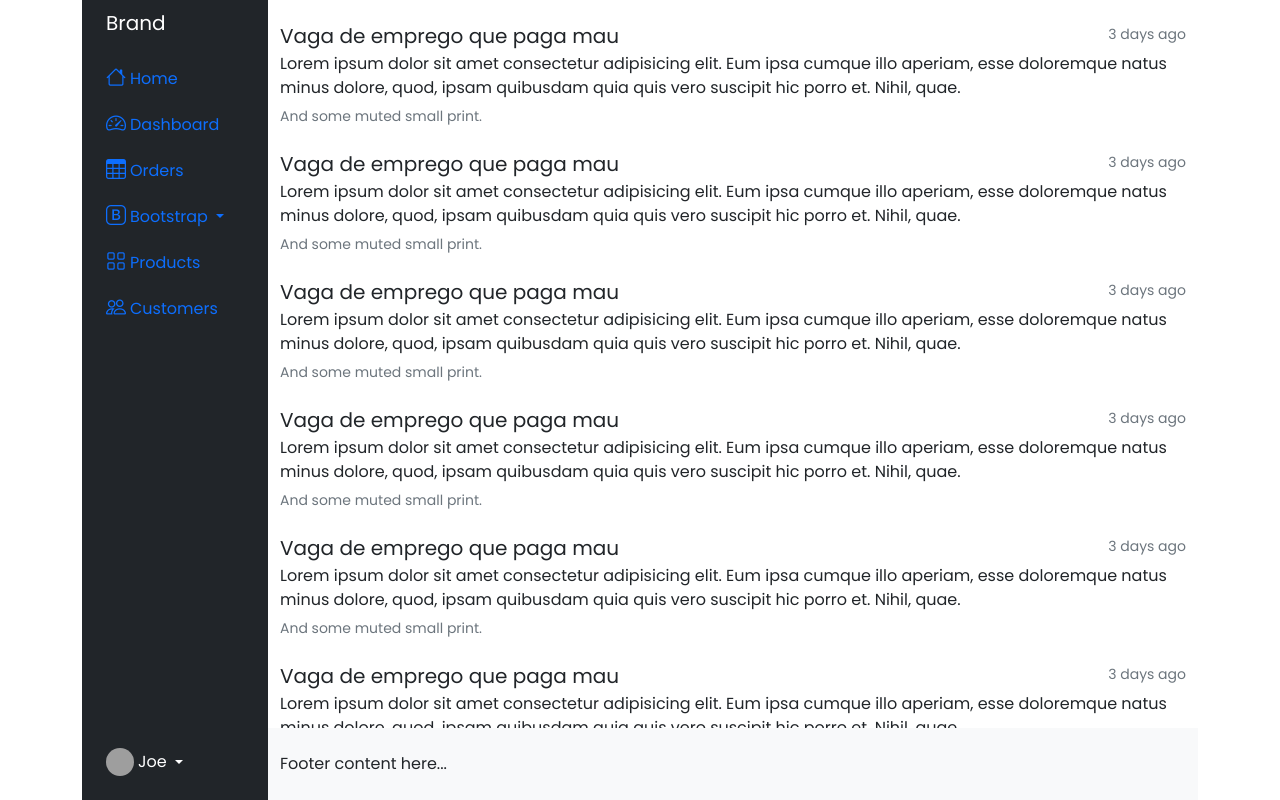
After one commit to Adriel21/projeto_back_end, a PHP site: page /perfil.php in a window 1280 px wide. The commit adds this page. Run offline with PHP 8.4, Linux system fonts and the light colour scheme; some libraries are stand-ins or nearby versions; grey boxes are pictures that could not be loaded.

Commit message:
Criado a página perfil.php(futuro feed de oportunidades)
essa página será exibidas

```diff
--- a/css/estilo.css
+++ b/css/estilo.css
@@ -93,3 +93,10 @@ article, .btn-saibamais {
 
 
 /* Footer Configurações final */
+
+
+@media (min-width: 576px) {
+    .h-sm-100 {
+        height: 100%;
+    }
+}
--- /dev/null
+++ b/perfil.php
@@ -0,0 +1,137 @@
+<?php
+use Projeto\Usuario;
+
+
+ require_once './inc/cabecalho-cadastro.php'; ?>
+
+<div class="container">
+
+<div class="container-fluid overflow-hidden">
+    <div class="row vh-100 overflow-auto">
+        <div class="col-12 col-sm-3 col-xl-2 px-sm-2 px-0 bg-dark d-flex sticky-top">
+            <div class="d-flex flex-sm-column flex-row flex-grow-1 align-items-center align-items-sm-start px-3 pt-2 text-white">
+                <a href="/" class="d-flex align-items-center pb-sm-3 mb-md-0 me-md-auto text-white text-decoration-none">
+                    <span class="fs-5">B<span class="d-none d-sm-inline">rand</span></span>
+                </a>
+                <ul class="nav nav-pills flex-sm-column flex-row flex-nowrap flex-shrink-1 flex-sm-grow-0 flex-grow-1 mb-sm-auto mb-0 justify-content-center align-items-center align-items-sm-start" id="menu">
+                    <li class="nav-item">
+                        <a href="#" class="nav-link px-sm-0 px-2">
+                            <i class="fs-5 bi-house"></i><span class="ms-1 d-none d-sm-inline">Home</span>
+                        </a>
+                    </li>
+                    <li>
+                        <a href="#submenu1" data-bs-toggle="collapse" class="nav-link px-sm-0 px-2">
+                            <i class="fs-5 bi-speedometer2"></i><span class="ms-1 d-none d-sm-inline">Dashboard</span> </a>
+                    </li>
+                    <li>
+                        <a href="#" class="nav-link px-sm-0 px-2">
+                            <i class="fs-5 bi-table"></i><span class="ms-1 d-none d-sm-inline">Orders</span></a>
+                    </li>
+                    <li class="dropdown">
+                        <a href="#" class="nav-link dropdown-toggle px-sm-0 px-1" id="dropdown" data-bs-toggle="dropdown" aria-expanded="false">
+                            <i class="fs-5 bi-bootstrap"></i><span class="ms-1 d-none d-sm-inline">Bootstrap</span>
+                        </a>
+                        <ul class="dropdown-menu dropdown-menu-dark text-small shadow" aria-labelledby="dropdown">
+                            <li><a class="dropdown-item" href="#">New project...</a></li>
+                            <li><a class="dropdown-item" href="#">Settings</a></li>
+                            <li><a class="dropdown-item" href="#">Profile</a></li>
+                            <li>
+                                <hr class="dropdown-divider">
+                            </li>
+                            <li><a class="dropdown-item" href="#">Sign out</a></li>
+                        </ul>
+                    </li>
+                    <li>
+                        <a href="#" class="nav-link px-sm-0 px-2">
+                            <i class="fs-5 bi-grid"></i><span class="ms-1 d-none d-sm-inline">Products</span></a>
+                    </li>
+                    <li>
+                        <a href="#" class="nav-link px-sm-0 px-2">
+                            <i class="fs-5 bi-people"></i><span class="ms-1 d-none d-sm-inline">Customers</span> </a>
+                    </li>
+                </ul>
+                <div class="dropdown py-sm-4 mt-sm-auto ms-auto ms-sm-0 flex-shrink-1">
+                    <a href="#" class="d-flex align-items-center text-white text-decoration-none dropdown-toggle" id="dropdownUser1" data-bs-toggle="dropdown" aria-expanded="false">
+                        <img src="https://github.com/mdo.png" alt="hugenerd" width="28" height="28" class="rounded-circle">
+                        <span class="d-none d-sm-inline mx-1">Joe</span>
+                    </a>
+                    <ul class="dropdown-menu dropdown-menu-dark text-small shadow" aria-labelledby="dropdownUser1">
+                        <li><a class="dropdown-item" href="#">New project...</a></li>
+                        <li><a class="dropdown-item" href="#">Settings</a></li>
+                        <li><a class="dropdown-item" href="#">Profile</a></li>
+                        <li>
+                            <hr class="dropdown-divider">
+                        </li>
+                        <li><a class="dropdown-item" href="#">Sign out</a></li>
+                    </ul>
+                </div>
+            </div>
+        </div>
+        <div class="col d-flex flex-column h-sm-100">
+            <main class="row overflow-auto">
+                <div class="col pt-4">
+                <a href="#" class="list-group-item list-group-item-action">
+                <div class="d-flex w-100 justify-content-between">
+                <h5 class="mb-1">Vaga de emprego que paga mau</h5>
+                <small class="text-muted">3 days ago</small>
+                </div>
+                <p class="mb-1">Lorem ipsum dolor sit amet consectetur adipisicing elit. Eum ipsa cumque illo aperiam, esse doloremque natus minus dolore, quod, ipsam quibusdam quia quis vero suscipit hic porro et. Nihil, quae.</p>
+                <small class="text-muted">And some muted small print.</small>
+                <div class="col pt-4">
+                <a href="#" class="list-group-item list-group-item-action">
+                <div class="d-flex w-100 justify-content-between">
+                <h5 class="mb-1">Vaga de emprego que paga mau</h5>
+                <small class="text-muted">3 days ago</small>
+                </div>
+                <p class="mb-1">Lorem ipsum dolor sit amet consectetur adipisicing elit. Eum ipsa cumque illo aperiam, esse doloremque natus minus dolore, quod, ipsam quibusdam quia quis vero suscipit hic porro et. Nihil, quae.</p>
+                <small class="text-muted">And some muted small print.</small>
+
+                <div class="col pt-4">
+                <a href="#" class="list-group-item list-group-item-action">
+                <div class="d-flex w-100 justify-content-between">
+                <h5 class="mb-1">Vaga de emprego que paga mau</h5>
+                <small class="text-muted">3 days ago</small>
+                </div>
+                <p class="mb-1">Lorem ipsum dolor sit amet consectetur adipisicing elit. Eum ipsa cumque illo aperiam, esse doloremque natus minus dolore, quod, ipsam quibusdam quia quis vero suscipit hic porro et. Nihil, quae.</p>
+                <small class="text-muted">And some muted small print.</small>
+
+                <div class="col pt-4">
+                <a href="#" class="list-group-item list-group-item-action">
+                <div class="d-flex w-100 justify-content-between">
+                <h5 class="mb-1">Vaga de emprego que paga mau</h5>
+                <small class="text-muted">3 days ago</small>
+                </div>
+                <p class="mb-1">Lorem ipsum dolor sit amet consectetur adipisicing elit. Eum ipsa cumque illo aperiam, esse doloremque natus minus dolore, quod, ipsam quibusdam quia quis vero suscipit hic porro et. Nihil, quae.</p>
+                <small class="text-muted">And some muted small print.</small>
+
+                <div class="col pt-4">
+                <a href="#" class="list-group-item list-group-item-action">
+                <div class="d-flex w-100 justify-content-between">
+                <h5 class="mb-1">Vaga de emprego que paga mau</h5>
+                <small class="text-muted">3 days ago</small>
+                </div>
+                <p class="mb-1">Lorem ipsum dolor sit amet consectetur adipisicing elit. Eum ipsa cumque illo aperiam, esse doloremque natus minus dolore, quod, ipsam quibusdam quia quis vero suscipit hic porro et. Nihil, quae.</p>
+                <small class="text-muted">And some muted small print.</small>
+
+                <div class="col pt-4">
+                <a href="#" class="list-group-item list-group-item-action">
+                <div class="d-flex w-100 justify-content-between">
+                <h5 class="mb-1">Vaga de emprego que paga mau</h5>
+                <small class="text-muted">3 days ago</small>
+                </div>
+                <p class="mb-1">Lorem ipsum dolor sit amet consectetur adipisicing elit. Eum ipsa cumque illo aperiam, esse doloremque natus minus dolore, quod, ipsam quibusdam quia quis vero suscipit hic porro et. Nihil, quae.</p>
+                <small class="text-muted">And some muted small print.</small>
+
+
+            </main>
+            <footer class="row bg-light py-4 mt-auto">
+                <div class="col"> Footer content here... </div>
+            </footer>
+        </div>
+    </div>
+</div>
+
+
+            </div>
+
+</div>
```
